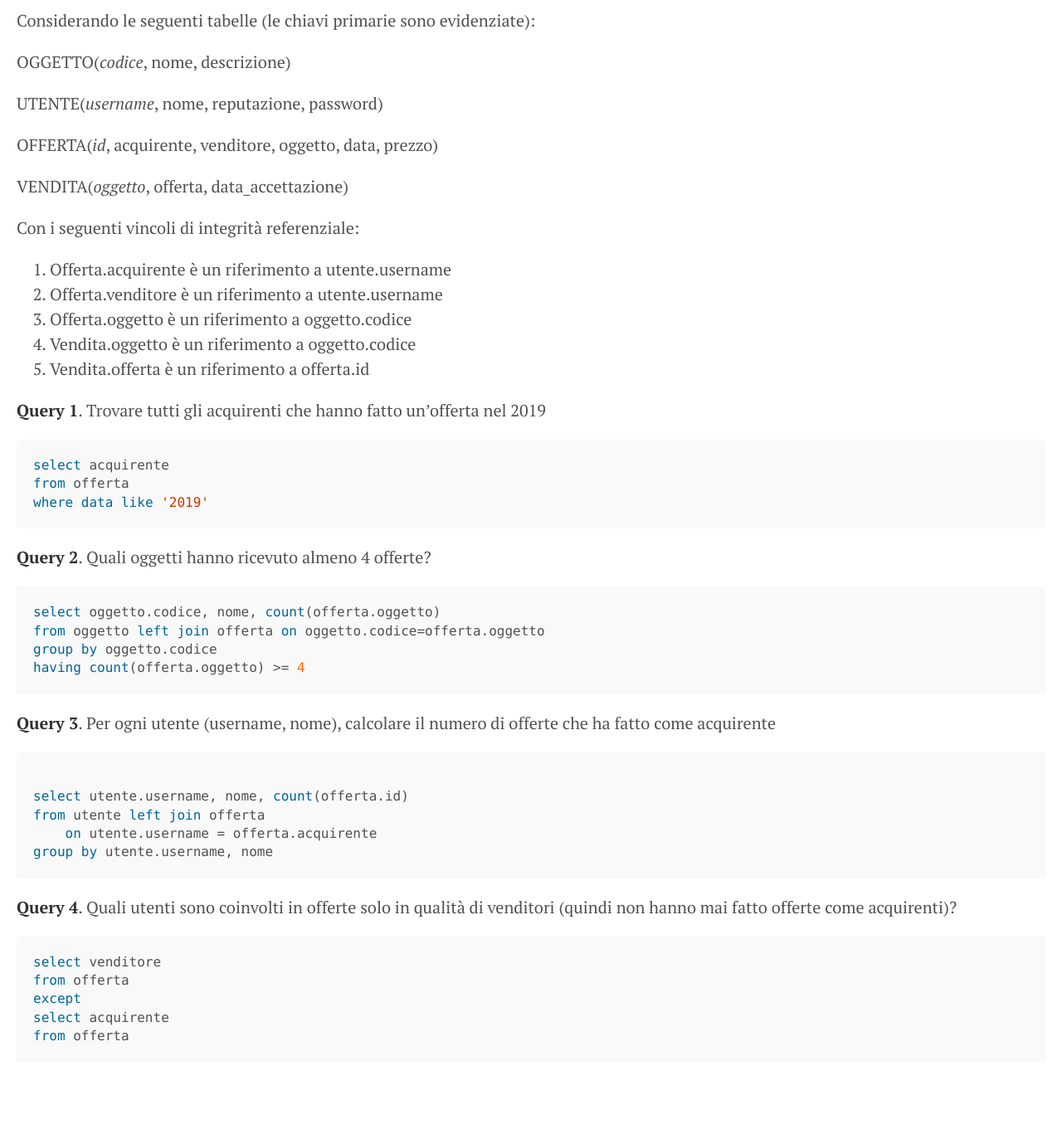
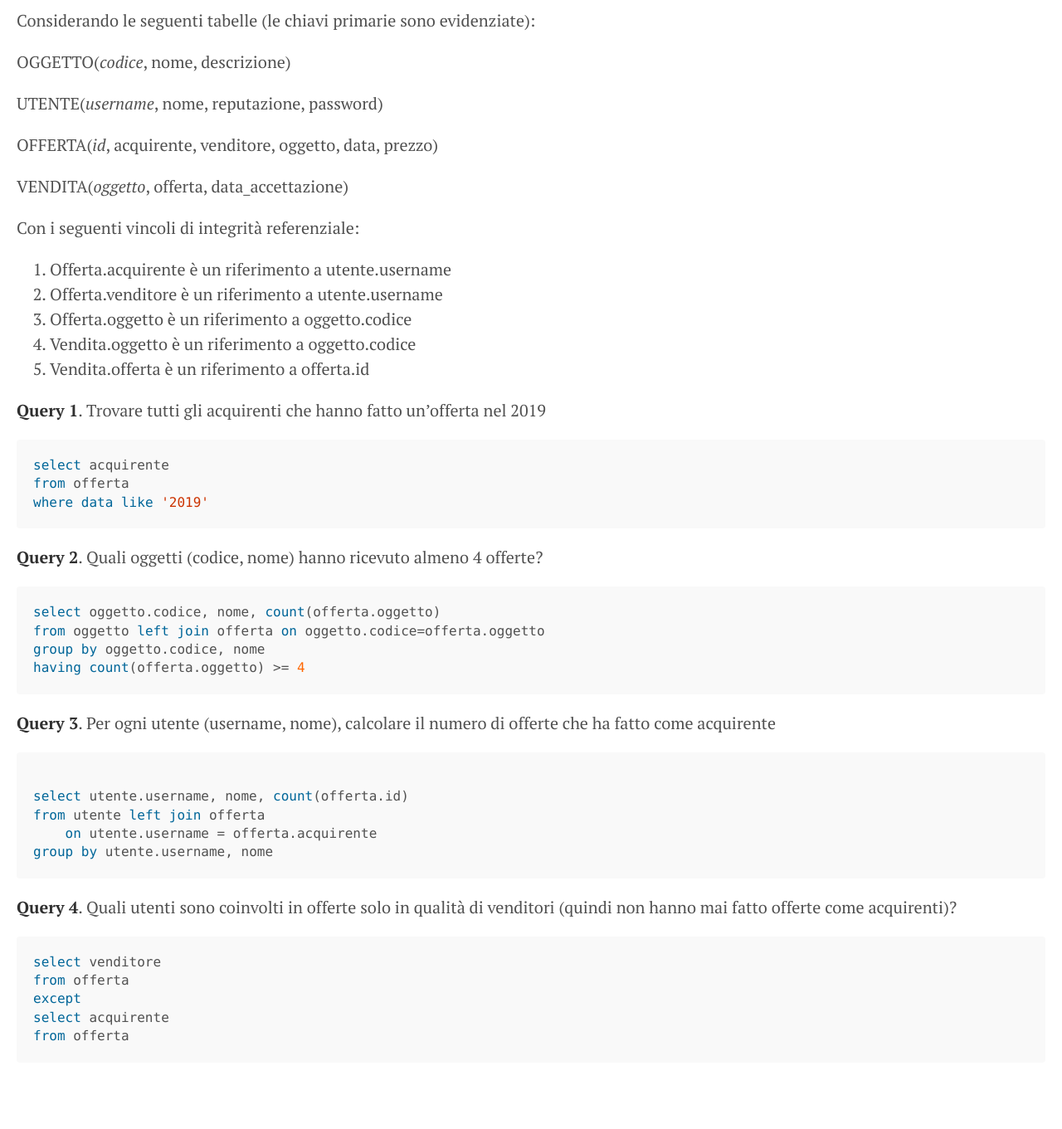
Before and after one commit to gdv/foundationsCS, a Jekyll site: the page built from docs/2020-03-esame.md, in a window 1280 px wide. Shown: the whole page at 83% size. Built offline with Jekyll 4.4.1, drawn with Linux system fonts in a browser that asks for light colours; our own code applies the rules of GitHub Pages for plain Markdown files.

Commit message:
Fix typos
And better specify the text

````diff
--- a/docs/2020-03-esame.md
+++ b/docs/2020-03-esame.md
@@ -24,12 +24,12 @@ from offerta
 where data like '2019'
 ```
 
-**Query 2**. Quali oggetti hanno ricevuto almeno 4 offerte?
+**Query 2**. Quali oggetti (codice, nome) hanno ricevuto almeno 4 offerte?
 
 ```sql
 select oggetto.codice, nome, count(offerta.oggetto)
 from oggetto left join offerta on oggetto.codice=offerta.oggetto
-group by oggetto.codice
+group by oggetto.codice, nome
 having count(offerta.oggetto) >= 4
 ```
 
````
